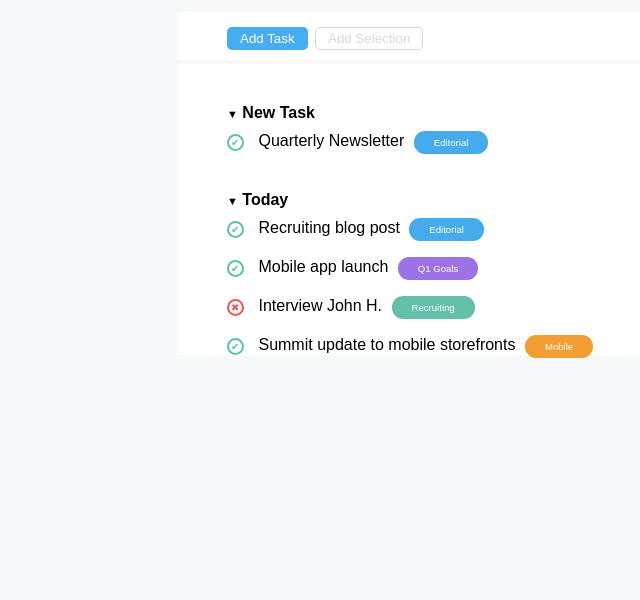
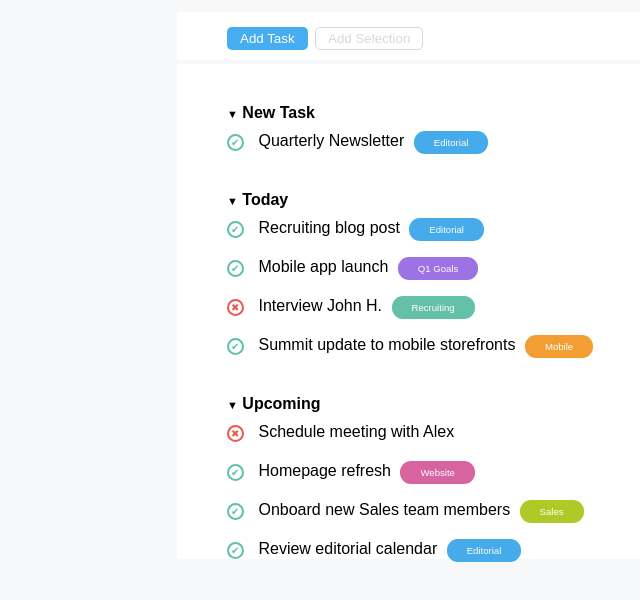
Before and after one commit to Gbelda/html-css-toboolist, a plain HTML site: page index.html in a window 1280 px wide. Shown: the part 82-682 px from the top of the page, without its empty margins (173-813 px from the left). Drawn offline with Linux system fonts and the light colour scheme.

Commit message:
Complete upcoming section

```diff
--- a/index.html
+++ b/index.html
@@ -86,10 +86,41 @@
                     </div>
                     <!-- /today -->
 
-
-
+                    <div class="task">
+                        <h4 class="topic"><span class="triangle">&#9660</span>
+                            Upcoming
+                        </h4>
+                        <div class="to-do">
+                            <span style="color: #EC584F;" class="cross">
+                                &#10006
+                            </span>
+                            <span class="task">Schedule meeting with Alex</span>
+                            <br>
+                        </div>
+                        <div class="to-do">
+                            <span style="color: #5EC0A9;" class="check">
+                                &#10004
+                            </span>
+                            <span class="task">Homepage refresh</span>
+                            <span class="editorial" id="pink">Website</span>
+                        </div>
+                        <div class="to-do">
+                            <span style="color: #5EC0A9;" class="check">
+                                &#10004
+                            </span>
+                            <span class="task">Onboard new Sales team members</span>
+                            <span class="editorial" id="verdant">Sales</span>
+                        </div>
+                        <div class="to-do">
+                            <span style="color: #5EC0A9;" class="check">
+                                &#10004
+                            </span>
+                            <span class="task">Review editorial calendar</span>
+                            <span class="editorial">Editorial</span>
+                        </div>
+                    </div>
+                    <!-- /Upcoming -->
                 </div>
-                <!-- /main-container -->
             </div>
 
         </main>
--- a/style.css
+++ b/style.css
@@ -135,3 +135,11 @@ margin-top: 40px;
 #orange{
     background-color: #F29E33;
 }
+
+#pink{
+    background-color: #D863A1;
+}
+
+#verdant{
+    background-color: #B0C926;
+}
```
